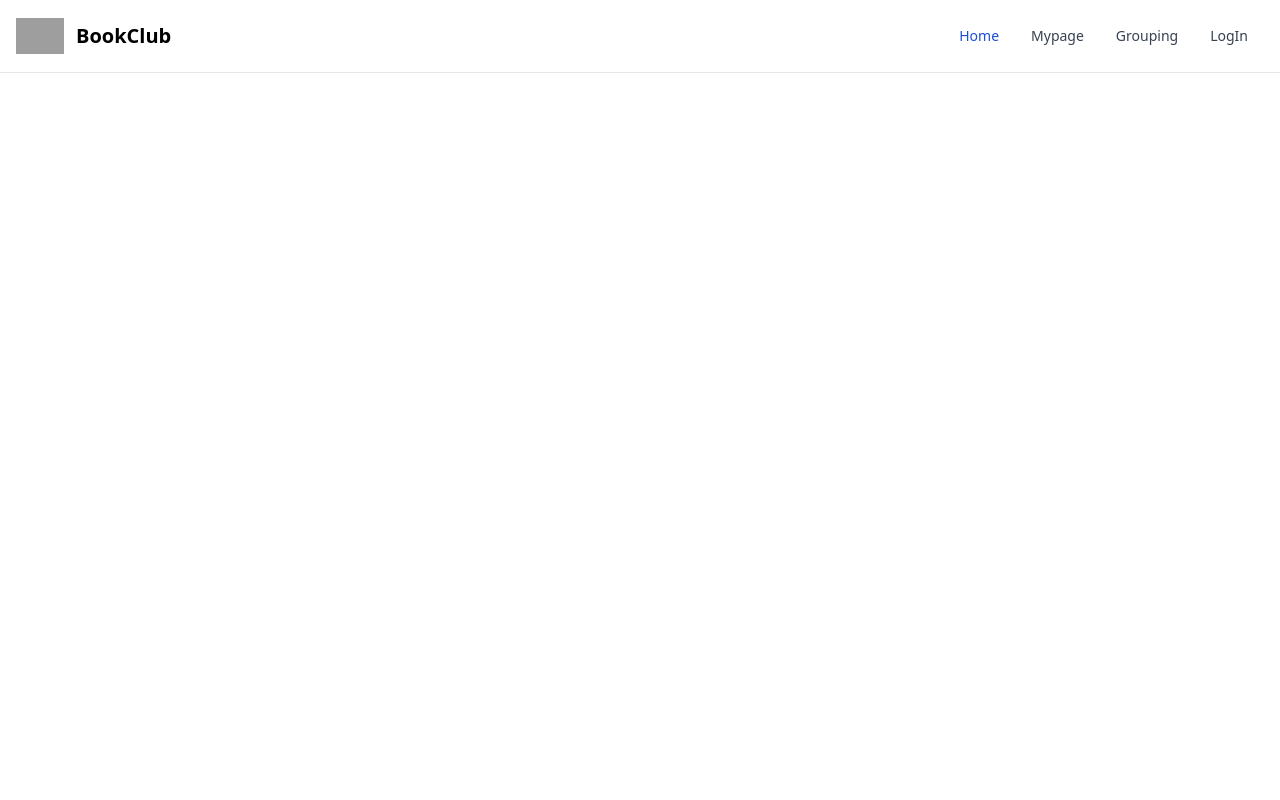
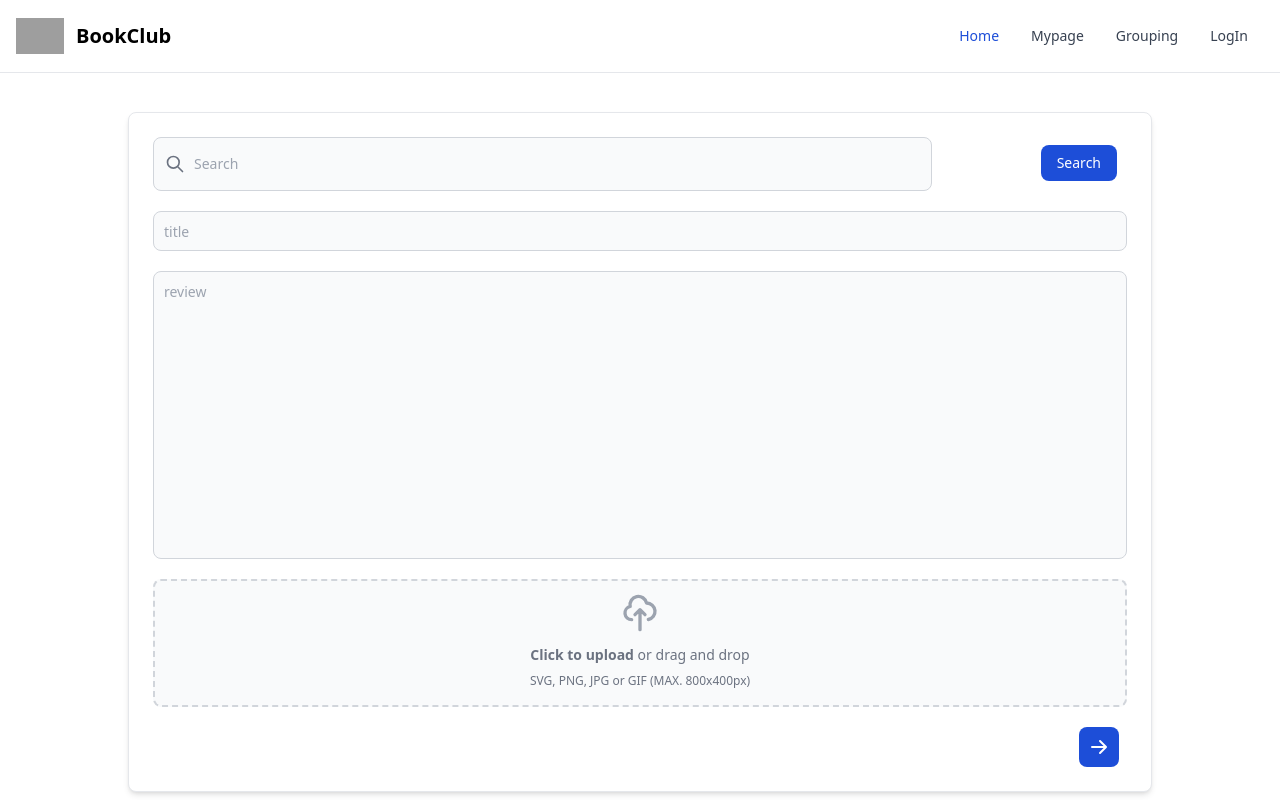
Before and after one commit to 2rlo/BookClub_Client, a React (Create React App) app: page /edit/1 in a window 1280 px wide. Built offline with nearby package versions, Linux system fonts and the light colour scheme; no server answers; grey boxes are pictures that could not be loaded.

Commit message:
feat: EditReviewPage

```diff
--- a/src/App.js
+++ b/src/App.js
@@ -6,6 +6,7 @@ import {
 } from "react-router-dom";
 import Navbar from './components/Navbar/Navbar';
 import DetailReviewPage from "./views/DetailReviewPage";
+import EditReviewPage from './views/EditReviewPage';
 import GoogleLoginCallbackPage from './views/GoogleLoginCallbackPage';
 import GroupPage from "./views/GroupPage";
 import LoginPage from "./views/LoginPage";
@@ -19,7 +20,7 @@ function App() {
   return (
     <Router>
       <Navbar></Navbar>
-      <div className = "mt-28">
+      <div className = "mt-20">
       <Routes>
         <Route path="/" element = {<MainPage/>}/>
         <Route path="/login" element = {<LoginPage/>}/>
@@ -30,6 +31,7 @@ function App() {
         <Route path="/mypage/:userId" element={<MyPage/>}/>
         <Route path="/post" element={<WriteUpPage/>}/>
         <Route path="/post/:postId" element={<DetailReviewPage/>}/>
+        <Route path="/edit/:postId" element={<EditReviewPage/>}/>
       </Routes>
       </div>
     </Router>
--- /dev/null
+++ b/src/views/EditReviewPage.jsx
@@ -0,0 +1,122 @@
+import React, { useState, useEffect } from "react";
+import { useNavigate, useParams } from "react-router-dom";
+import axios from "axios";
+
+function EditReviewPage() {
+    const sessionStorage = window.sessionStorage;
+
+    const user_token = sessionStorage.getItem("user_token");
+
+    const [title, setTitle] = useState("");
+    const [content, setContent] = useState("");
+    const [file, setFile] = useState([]);
+
+    const { postId } = useParams();
+
+    let formData = new FormData();
+
+    useEffect(() => {
+        const getDetailReview = async () => {
+            const res = await axios.get(`${process.env.REACT_APP_SERVER}/v1/posts/${postId}`, {
+                headers: {
+                    "Authorization": "Bearer " + user_token
+                }
+            });
+            if (res != 'undefined' && res != null) {
+                setTitle(res.data.response.title);
+                setContent(res.data.response.content);
+                setFile(res.data.response.files[0]);
+            }
+        }
+        getDetailReview();
+    }, []);
+
+    const onLoadFile = (e) => {
+        e.preventDefault();
+
+        // formData.append("files", new Blob([e.target.files[0]], {
+        //     type: "image/png"
+        // }));
+    }
+
+    const editPost = async () => {
+        // formData.append("saveDto", new Blob([JSON.stringify({
+        //     "title": title,
+        //     "content": content,
+        //     "categoryName": "computer"
+        // })], { type: "application/json" }))
+
+        // for (let key of formData.keys()) {
+        //     console.log(key);
+        // }
+
+        // for (let value of formData.values()) {
+        //     console.log(value);
+        // }
+
+        await axios.put(`${process.env.REACT_APP_SERVER}/v1/posts/${postId}`,
+            {
+                "title": title,
+                "content": content,
+                "categoryName": "computer"
+
+            },
+            {
+                headers: {
+                    "Authorization": "Bearer " + user_token,
+                    // "Content-Type": 'multipart/form-data',
+                }
+            }
+        )
+            .then((res) => {
+                console.log(res);
+            })
+            .catch((err) => {
+                console.log(err);
+            });
+    }
+
+    return (
+        <>
+            <div className="flex align-center justify-center mt-28">
+                <div className="flex justify-center flex-col p-6 w-4/5 bg-white border border-gray-200 rounded-lg shadow-md dark:bg-gray-800 dark:border-gray-700">
+                    <form>
+                        <label for="search" className="mb-2 text-sm font-medium text-gray-900 sr-only dark:text-white">Search</label>
+                        <div className="relative">
+                            <div className="absolute inset-y-0 left-0 flex items-center pl-3 pointer-events-none">
+                                <svg aria-hidden="true" className="w-5 h-5 text-gray-500 dark:text-gray-400" fill="none" stroke="currentColor" viewBox="0 0 24 24" xmlns="http://www.w3.org/2000/svg"><path stroke-linecap="round" stroke-linejoin="round" stroke-width="2" d="M21 21l-6-6m2-5a7 7 0 11-14 0 7 7 0 0114 0z"></path></svg>
+                            </div>
+                            <input type="search" id="search" className="block w-4/5 p-4 pl-10 text-sm text-gray-900 border border-gray-300 rounded-lg bg-gray-50 focus:ring-blue-500 focus:border-blue-500 dark:bg-gray-700 dark:border-gray-600 dark:placeholder-gray-400 dark:text-white dark:focus:ring-blue-500 dark:focus:border-blue-500" placeholder="Search" required />
+                            <button type="submit" className="text-white absolute right-2.5 bottom-2.5 bg-blue-700 hover:bg-blue-800 focus:ring-4 focus:outline-none focus:ring-blue-300 font-medium rounded-lg text-sm px-4 py-2 dark:bg-blue-600 dark:hover:bg-blue-700 dark:focus:ring-blue-800">Search</button>
+                        </div>
+                    </form>
+                    <textarea id="message" rows="4" className="block p-2.5 mt-5 h-10 w-full text-sm text-gray-900 bg-gray-50 rounded-lg border border-gray-300 focus:ring-blue-500 focus:border-blue-500 dark:bg-gray-700 dark:border-gray-600 dark:placeholder-gray-400 dark:text-white dark:focus:ring-blue-500 dark:focus:border-blue-500 resize-none overflow-hidden" placeholder="title" value={title} onChange={(event) => {
+                        setTitle(event.target.value);
+                    }}></textarea>
+                    <textarea id="message" rows="4" className="block p-2.5 mt-5 h-72 w-full text-sm text-gray-900 bg-gray-50 rounded-lg border border-gray-300 focus:ring-blue-500 focus:border-blue-500 dark:bg-gray-700 dark:border-gray-600 dark:placeholder-gray-400 dark:text-white dark:focus:ring-blue-500 dark:focus:border-blue-500 resize-none" placeholder="review" value={content} onChange={(event) => {
+                        setContent(event.target.value);
+                    }}></textarea>
+                    {file && <div><img></img></div>}
+                    <div className="flex items-center justify-center w-full mt-5">
+                        <label for="dropzone-file" className="flex flex-col items-center justify-center w-full h-32 border-2 border-gray-300 border-dashed rounded-lg cursor-pointer bg-gray-50 dark:hover:bg-bray-800 dark:bg-gray-700 hover:bg-gray-100 dark:border-gray-600 dark:hover:border-gray-500 dark:hover:bg-gray-600">
+                            <div className="flex flex-col items-center justify-center pt-5 pb-6">
+                                <svg aria-hidden="true" className="w-10 h-10 mb-3 text-gray-400" fill="none" stroke="currentColor" viewBox="0 0 24 24" xmlns="http://www.w3.org/2000/svg"><path stroke-linecap="round" stroke-linejoin="round" stroke-width="2" d="M7 16a4 4 0 01-.88-7.903A5 5 0 1115.9 6L16 6a5 5 0 011 9.9M15 13l-3-3m0 0l-3 3m3-3v12"></path></svg>
+                                <p className="mb-2 text-sm text-gray-500 dark:text-gray-400"><span className="font-semibold">Click to upload</span> or drag and drop</p>
+                                <p className="text-xs text-gray-500 dark:text-gray-400">SVG, PNG, JPG or GIF (MAX. 800x400px)</p>
+                            </div>
+                            <input id="dropzone-file" type="file" accept='image/*' className="hidden" onChange={onLoadFile} />
+                        </label>
+                    </div>
+                    <div className="flex justify-end">
+                        <button type="button" className="text-white bg-blue-700 hover:bg-blue-800 focus:ring-4 focus:outline-none mt-5 focus:ring-blue-300 font-medium rounded-lg text-sm p-2.5 text-center inline-flex items-center mr-2 dark:bg-blue-600 dark:hover:bg-blue-700 dark:focus:ring-blue-800" onClick={editPost}>
+                            <svg aria-hidden="true" className="w-5 h-5" fill="currentColor" viewBox="0 0 20 20" xmlns="http://www.w3.org/2000/svg"><path fill-rule="evenodd" d="M10.293 3.293a1 1 0 011.414 0l6 6a1 1 0 010 1.414l-6 6a1 1 0 01-1.414-1.414L14.586 11H3a1 1 0 110-2h11.586l-4.293-4.293a1 1 0 010-1.414z" clip-rule="evenodd"></path></svg>
+                            <span className="sr-only">Post</span>
+                        </button>
+                    </div>
+                </div>
+            </div>
+        </>
+    )
+}
+
+export default EditReviewPage;
```
